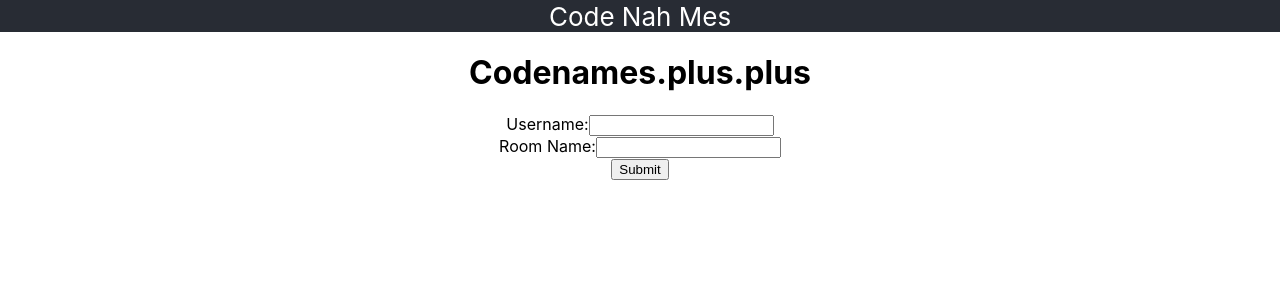
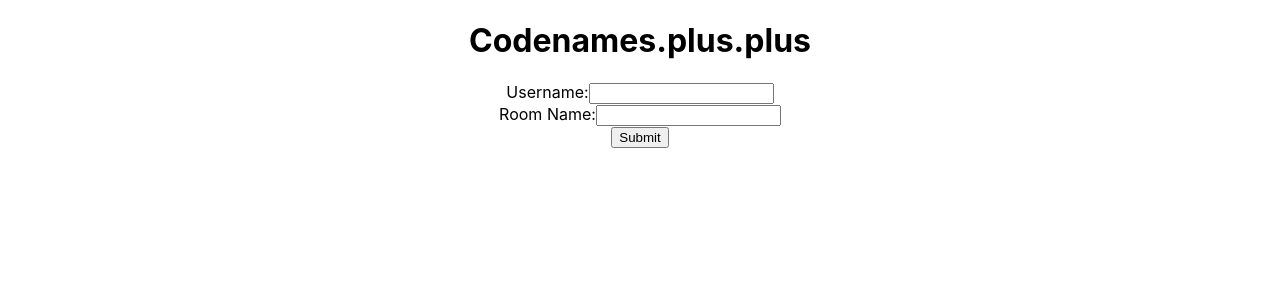
Before and after one commit to hank0cean/WordMasters, a React (Create React App) app: page / in a window 1280 px wide. Shown: the top 300 px of the page. Built offline with nearby package versions, Linux system fonts and the light colour scheme.

Commit message:
added react router

```diff
--- a/package.json
+++ b/package.json
@@ -8,6 +8,7 @@
     "@testing-library/user-event": "^7.1.2",
     "react": "^16.13.1",
     "react-dom": "^16.13.1",
+    "react-router-dom": "^5.2.0",
     "react-scripts": "3.4.1"
   },
   "scripts": {
--- a/src/App.js
+++ b/src/App.js
@@ -1,14 +1,23 @@
-import React from 'react';
+import React from "react";
+import {
+  BrowserRouter as Router,
+  Switch,
+  Route,
+  Link
+} from "react-router-dom";
 import CodenamesLogin from './components/CodenamesLogin'
 import './styles/App.css';
 
 function App() {
   return (
     <div className="App">
-      <header className="App-header">
-        Code Nah Mes
-      </header>
-      <CodenamesLogin />
+      <Router>
+        <Switch>
+          <Route path="/">
+            <CodenamesLogin />
+          </Route>
+        </Switch>
+    </Router>
     </div>
   );
 }
```
Also changed, not shown: 1 other file (tests, documents, lock files or other folders).
